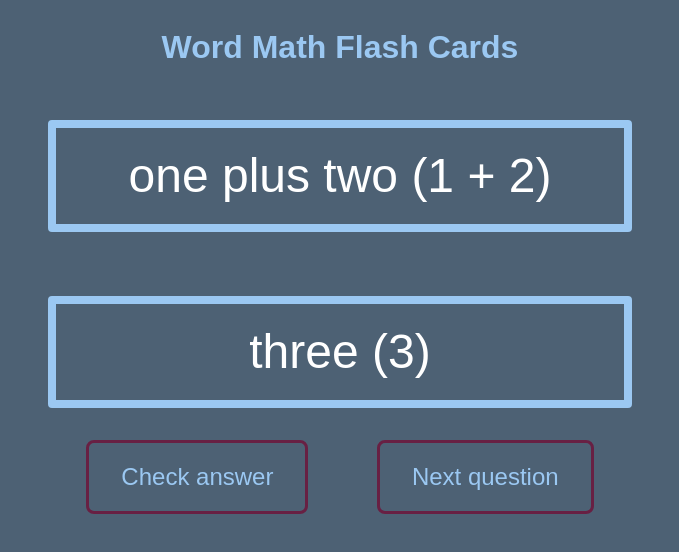
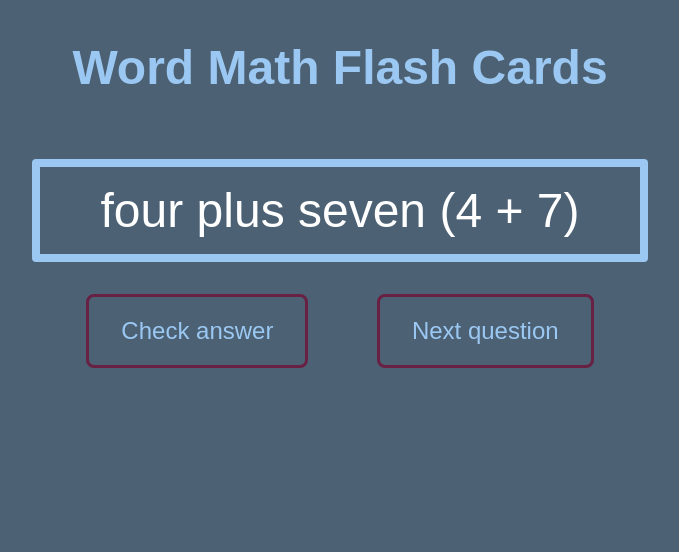
Before and after one commit to Mikegizmo/wordmath, a plain HTML site: page index.html in a window 1280 px wide. Shown: the whole page, without its empty margins (300-979 px from the left). Drawn offline with Linux system fonts and the light colour scheme.

Commit message:
added button functionality

```diff
--- a/index.html
+++ b/index.html
@@ -6,17 +6,14 @@
   <link rel="stylesheet" href="style.css">
   <title>Flash Cards</title>
 </head>
-<body>
+<body onload = getRandomProblem()>
   <div class="container">
-    <div>
-      <h1>Word Math Flash Cards</h1>
-    </div>
-    <div class="card">
-      <div class="card-content" id='question'></div>
-    </div>
-    <div class="card">
-      <div class="card-content" id="answer"></div>
-    </div>
+    <h1>Word Math Flash Cards</h1>
+
+    <div class="question"></div>
+
+    <div class="answer"></div>
+
     <div class="buttons">
       <button class='check'>Check answer</button>
       <button class='next'>Next question</button>
--- a/script.js
+++ b/script.js
@@ -1,15 +1,16 @@
-const question = document.getElementById('question');
-const answer = document.getElementById('answer');
+const question = document.querySelector('.question');
+const answer = document.querySelector('.answer');
 
 const checkButton = document.querySelector('.check');
 const nextButton = document.querySelector('.next');
 
 checkButton.addEventListener('click', () => {
-  console.log("You clicked the check button");
+  answer.style.display = 'block';
 });
 
 nextButton.addEventListener('click', () => {
-  console.log("You clicked the next button");
+  getRandomProblem();
+  answer.style.display = 'none';
 });
 
 const addition =
@@ -56,12 +57,39 @@ const addition =
     }
   ];
 
-  question.innerHTML = `${addition[0].termWord} plus ${addition[1].termWord} (${addition[0].termNumber} + ${addition[1].termNumber})`;
+  const sumList =
+  [
+    "one",
+    "two",
+    "three",
+    "four",
+    "five",
+    "six",
+    "seven",
+    "eight",
+    "nine",
+    "ten",
+    "eleven",
+    "twelve",
+    "thirteen",
+    "fourteen",
+    "fifteen",
+    "sixteen",
+    "seventeen",
+    "eighteen",
+    "nineteen",
+    "twenty"
+  ];
 
-  console.log(addition[0].termNumber + addition[1].termNumber);
+const getRandomProblem = () => {
+  const addend1 = Math.floor(Math.random() * addition.length);
+  const addend2 = Math.floor(Math.random() * addition.length);
 
-  const sum = addition[0].termNumber + addition[1].termNumber;
+  question.innerHTML = `${addition[addend1].termWord} plus ${addition[addend2].termWord} (${addition[addend1].termNumber} + ${addition[addend2].termNumber})`;
 
-  const sumWord = addition[sum - 1].termWord;
+  const sum = addition[addend1].termNumber + addition[addend2].termNumber;
+
+  const sumWord = sumList[sum - 1];
 
   answer.innerHTML = `${sumWord} (${sum})`;
+};
--- a/style.css
+++ b/style.css
@@ -10,19 +10,33 @@
   font-family: Arial, Helvetica, sans-serif;
 }
 
-.card {
-  height: 6rem;
+h1 {
+  font-size: 3rem;
+}
+
+.question {
   width: 45%;
   border: solid 0.5rem #9bc8f2;
   border-radius: 0.25rem;
   align-content: center;
   margin: 2rem;
-}
-
-.card-content {
+  padding: 1rem;
   color: white;
   text-align: center;
   font-size: 3rem;
+}
+
+.answer {
+  width: 45%;
+  border: solid 0.5rem #9bc8f2;
+  border-radius: 0.25rem;
+  align-content: center;
+  margin: 2rem;
+  padding: 1rem;
+  color: white;
+  text-align: center;
+  font-size: 3rem;
+  display: none;
 }
 
 button {
```
